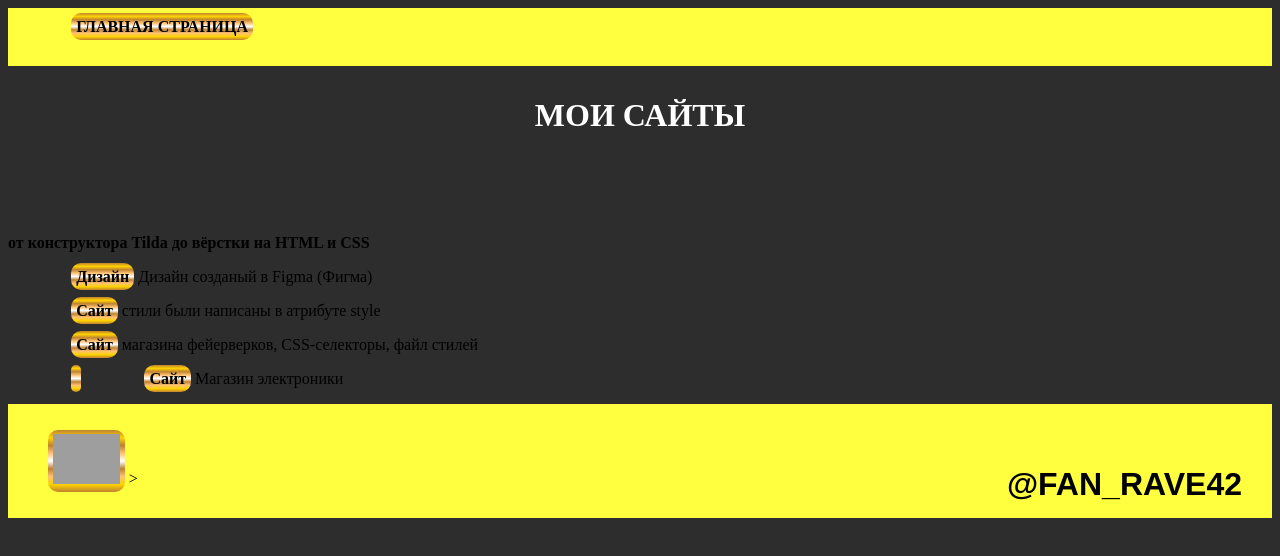
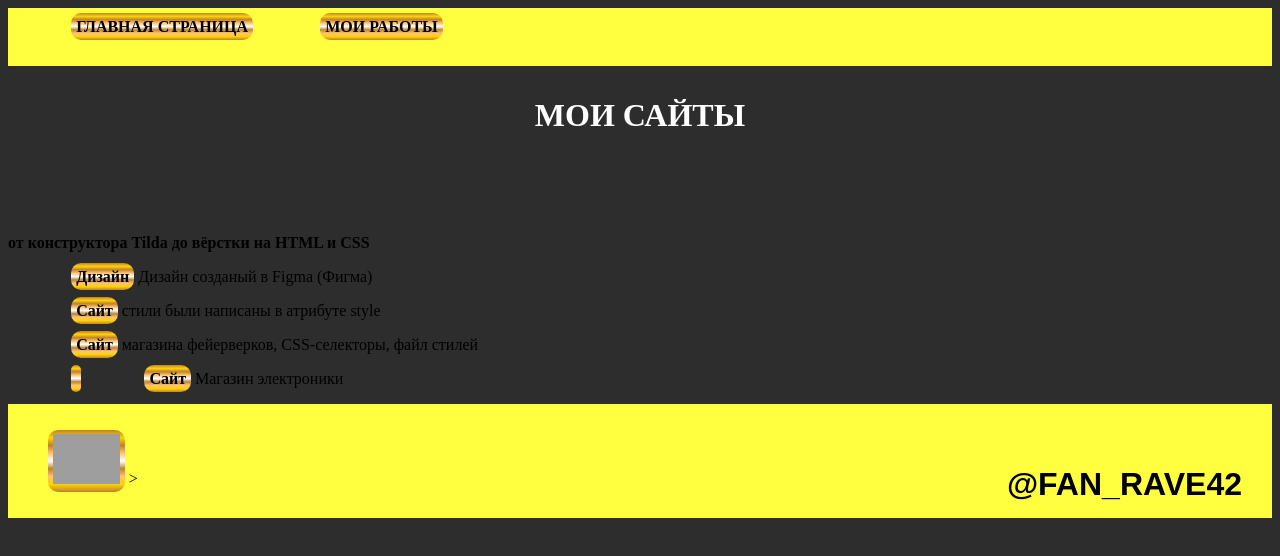
Before and after one commit to kussiaQWERT/l, a plain HTML site: page iii.html in a window 1280 px wide. Drawn offline with Linux system fonts and the light colour scheme; grey boxes are pictures that could not be loaded.

Commit message:
Update iii.html

```diff
--- a/iii.html
+++ b/iii.html
@@ -7,6 +7,7 @@
   <body>
     <header>
       <a class="link-header" href="https://github.com/kussiaQWERT/l/settings/pages">ГЛАВНАЯ СТРАНИЦА</a>
+      <a href="https://kussiaqwert.github.io/l/III.html">МОИ РАБОТЫ</a>
     </header>
     <main>
       <h1>МОИ САЙТЫ</h1>
```
